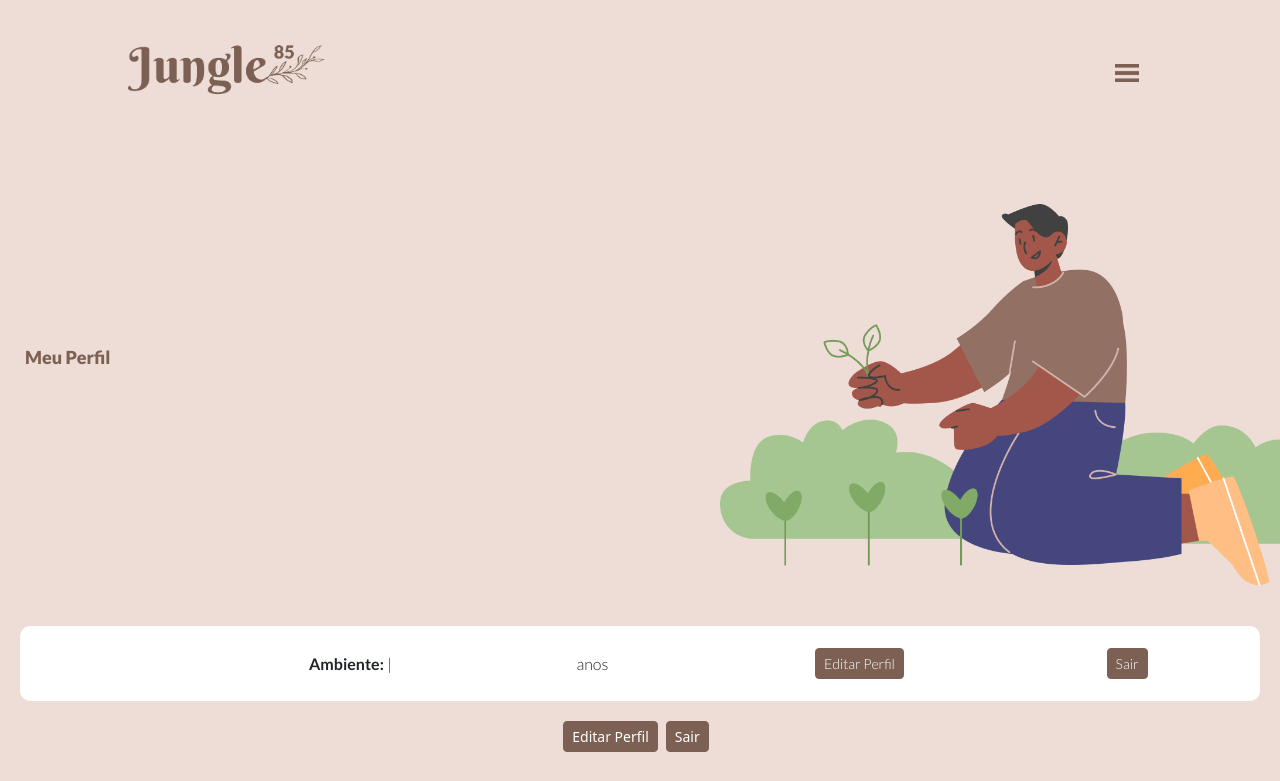
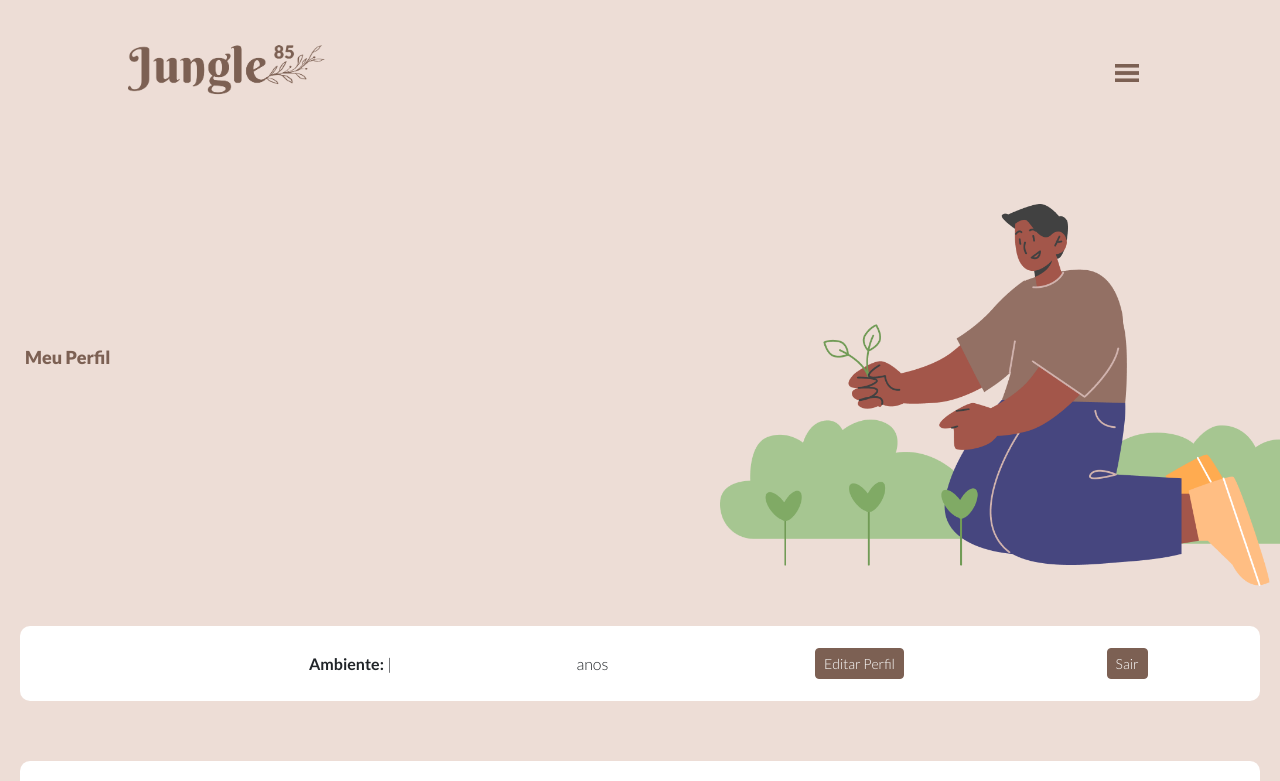
Before and after one commit to PHMS13/project-3-front, a React (Create React App) app: page /profile in a window 1280 px wide. Shown: the top 781 px of the page. Built offline with nearby package versions, Linux system fonts and the light colour scheme; no server answers.

Commit message:
retirei botões duplicados

```diff
--- a/src/pages/Profile/index.js
+++ b/src/pages/Profile/index.js
@@ -142,30 +142,6 @@ function Profile() {
           Sair
         </button>
       </div>
-
-      <Button
-        onClick={() => setShowForm(!showForm)}
-        className="btn btn-light btn-outline-dark btn-sm me-2"
-        style={{
-          backgroundColor: "#7C6053",
-          color: "white",
-          borderColor: "#7C6053",
-        }}
-      >
-        Editar Perfil
-      </Button>
-
-      <Button
-        onClick={handleLogOut}
-        className="btn btn-light btn-outline-dark btn-sm me-2"
-        style={{
-          backgroundColor: "#7C6053",
-          color: "white",
-          borderColor: "#7C6053",
-        }}
-      >
-        Sair
-      </Button>
 
       {showForm === true && (
         <EditUser
```
